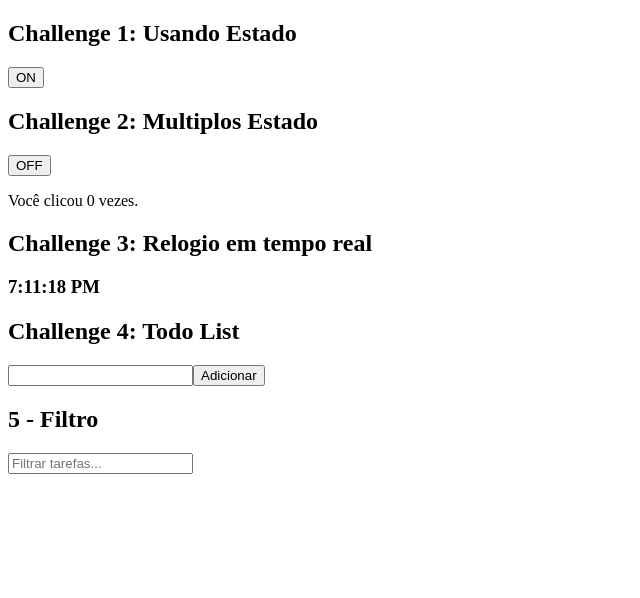
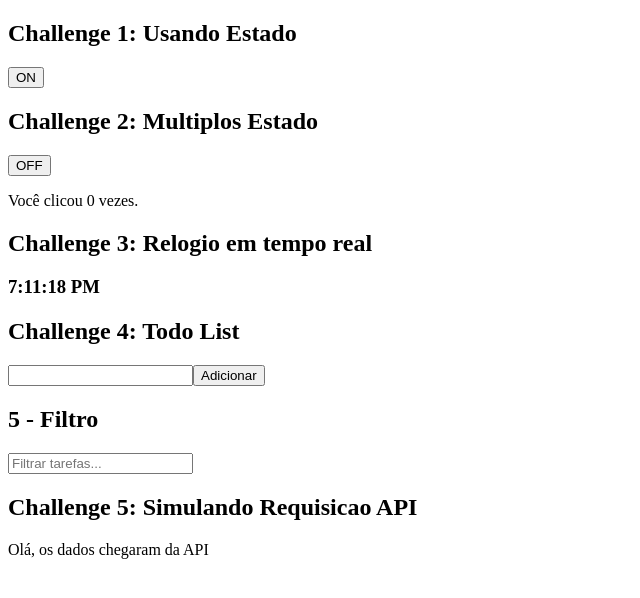
Before and after one commit to tricia-sz/challenges_react_js, a React (Vite) app in the folder 2_estado_e_ciclo_de_vida/: page / in a window 1280 px wide. Shown: the top 598 px of the page, without its empty margins (0-640 px from the left). Built offline with nearby package versions, Linux system fonts and the light colour scheme; the HTML template or start-up script is replaced by a standard one.

Commit message:
Simulando Req da API

```diff
--- a/2_estado_e_ciclo_de_vida/src/App.tsx
+++ b/2_estado_e_ciclo_de_vida/src/App.tsx
@@ -1,4 +1,5 @@
 import Clock from "./components/Clock"
+import DataFetcher from "./components/DataFetcher"
 import TodoList from "./components/TodoList"
 import Togle from "./components/Togle"
 import TogleMultiplo from "./components/TogleMultiplo"
@@ -15,6 +16,8 @@ function App() {
       <Clock />
       <h2>Challenge 4: Todo List</h2>
       <TodoList />
+      <h2>Challenge 5: Simulando Requisicao API</h2>
+      <DataFetcher />
 
 
     </>
--- /dev/null
+++ b/2_estado_e_ciclo_de_vida/src/components/DataFetcher.tsx
@@ -0,0 +1,19 @@
+import { useEffect, useState } from "react";
+
+function DataFetcher() {
+  const [data, setData] = useState(null);
+
+  useEffect(() => {
+    setTimeout(() => {
+      setData({ message: "Olá, os dados chegaram da API" });
+    }, 2000);
+  }, []);
+
+  if (!data) {
+    return <p>Carregando...</p>;
+  }
+
+  return <p>{data.message}</p>;
+}
+
+export default DataFetcher;
```
